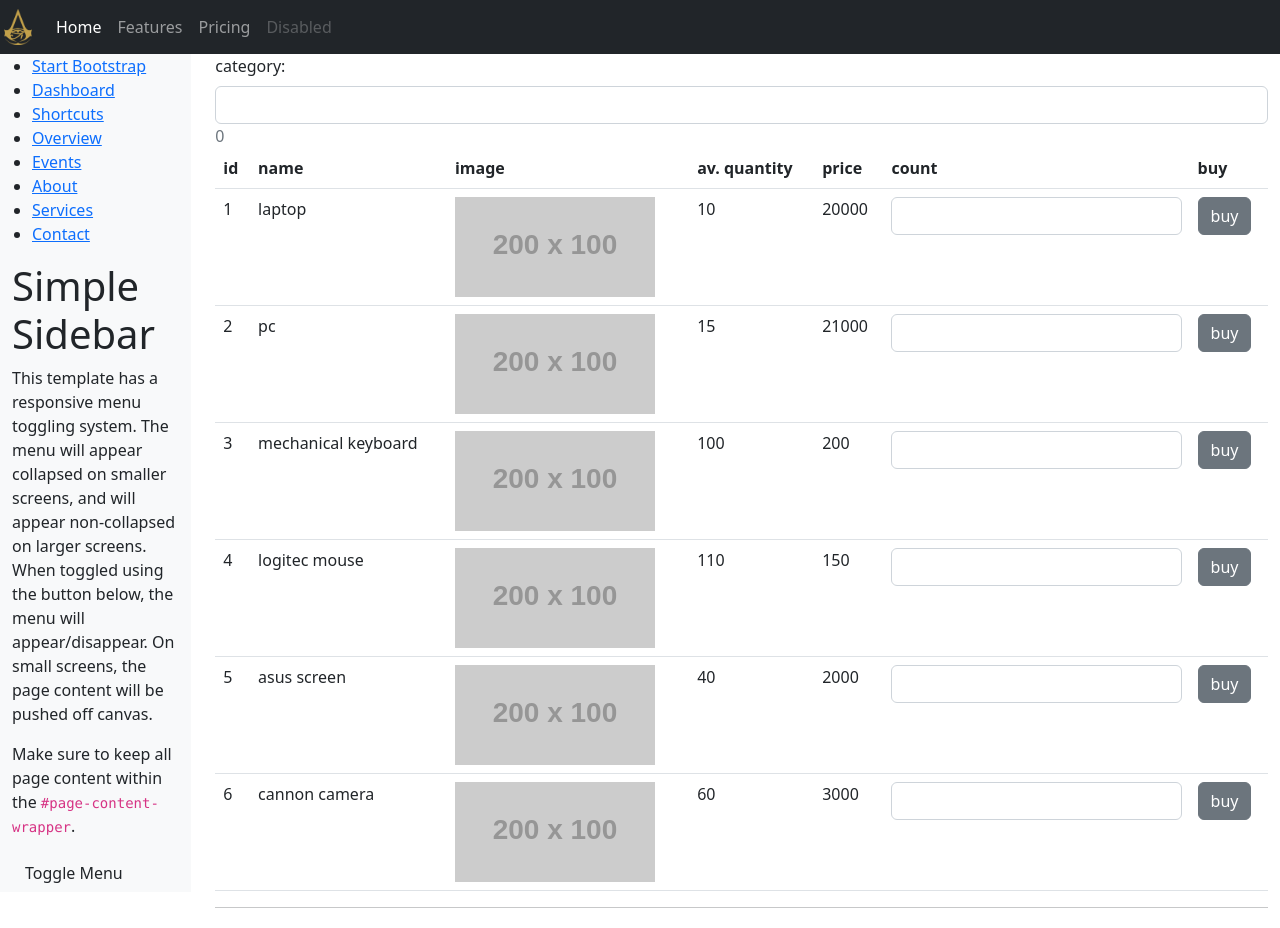
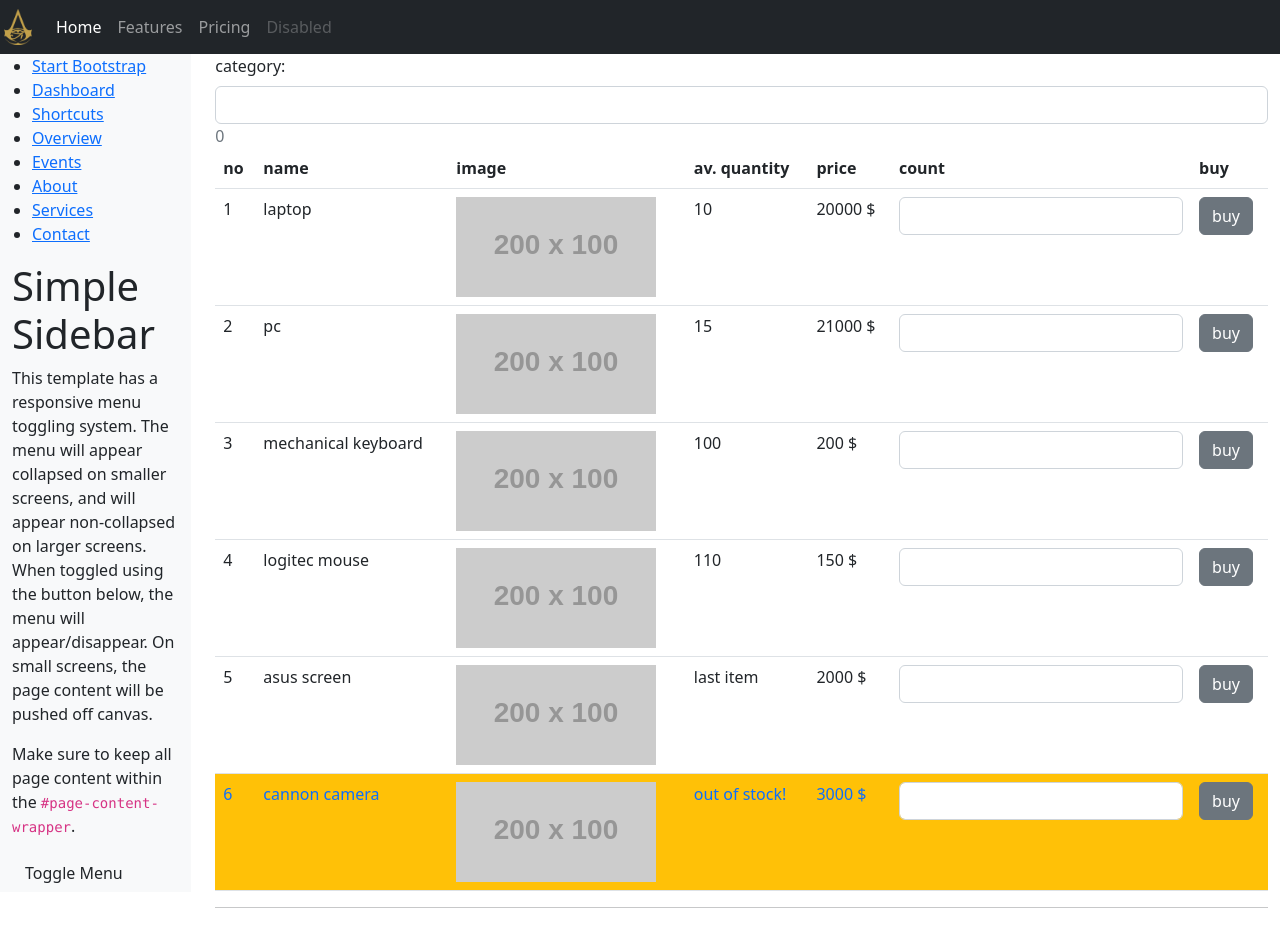
Before and after one commit to ahmedRamadanDev80/learnAngular, an Angular app: page / in a window 1280 px wide. Shown: the top 928 px of the page. Built offline with nearby package versions, Linux system fonts and the light colour scheme.

Commit message:
Directives - ng-template - ng-container

```diff
--- a/src/app/Components/Order/product-list/product-list.component.html
+++ b/src/app/Components/Order/product-list/product-list.component.html
@@ -8,7 +8,7 @@
 <table class="table">
     <thead>
         <tr>
-            <th>id</th>
+            <th>no</th>
             <th>name</th>
             <th>image</th>
             <th> av. quantity</th>
@@ -18,13 +18,21 @@
         </tr>
     </thead>
     <tbody>
-        <tr *ngFor="let prd of prdList">
+        <tr *ngFor="let prd of prdList;index as i"[ngClass]="{'bg-warning':prd?.quantity==0,'text-primary':prd?.quantity==0}">
             <!-- safe navigation operator -->
-            <td>{{prd?.id}}</td>
+            <td>{{i+1}}</td>
             <td>{{prd?.name}}</td>
             <td><img [src]="prd?.imgUrl" alt="img"></td>
-            <td>{{prd?.quantity}}</td>
-            <td>{{prd?.price}}</td>
+            <td>
+                <!-- <div *ngIf="prd.quantity !=0 else outofstock">{{prd?.quantity}}</div>
+                <ng-template #outofstock> out of stock! </ng-template> -->
+                <ng-container [ngSwitch]="prd.quantity">
+                    <div *ngSwitchCase="0">out of stock!</div>
+                    <div *ngSwitchCase="1">last item</div>
+                    <div *ngSwitchDefault>{{prd?.quantity}}</div>
+                </ng-container>
+            </td>
+            <td>{{prd?.price}} $</td>
             <!-- template variable -->
             <td><input #itemCount  type="number" class="form-control"></td>
             <td><button type="button" class="btn btn-secondary"(click)="buy(prd.price,itemCount.value)">buy</button></td>
--- a/src/app/Components/Order/product-list/product-list.component.ts
+++ b/src/app/Components/Order/product-list/product-list.component.ts
@@ -19,8 +19,8 @@ export class ProductListComponent {
       {id:2,name:'pc',price:21000,quantity:15,imgUrl:'https://fakeimg.pl/200x100/',categoryId:1},
       {id:3,name:'mechanical keyboard',price:200,quantity:100,imgUrl:'https://fakeimg.pl/200x100/',categoryId:2},
       {id:4,name:'logitec mouse',price:150,quantity:110,imgUrl:'https://fakeimg.pl/200x100/',categoryId:2},
-      {id:5,name:'asus screen',price:2000,quantity:40,imgUrl:'https://fakeimg.pl/200x100/',categoryId:3},
-      {id:6,name:'cannon camera',price:3000,quantity:60,imgUrl:'https://fakeimg.pl/200x100/',categoryId:4}
+      {id:5,name:'asus screen',price:2000,quantity:1,imgUrl:'https://fakeimg.pl/200x100/',categoryId:3},
+      {id:6,name:'cannon camera',price:3000,quantity:0,imgUrl:'https://fakeimg.pl/200x100/',categoryId:4}
     ];
     this.catList=[
       {id:1,name:'personal computers'},
```
